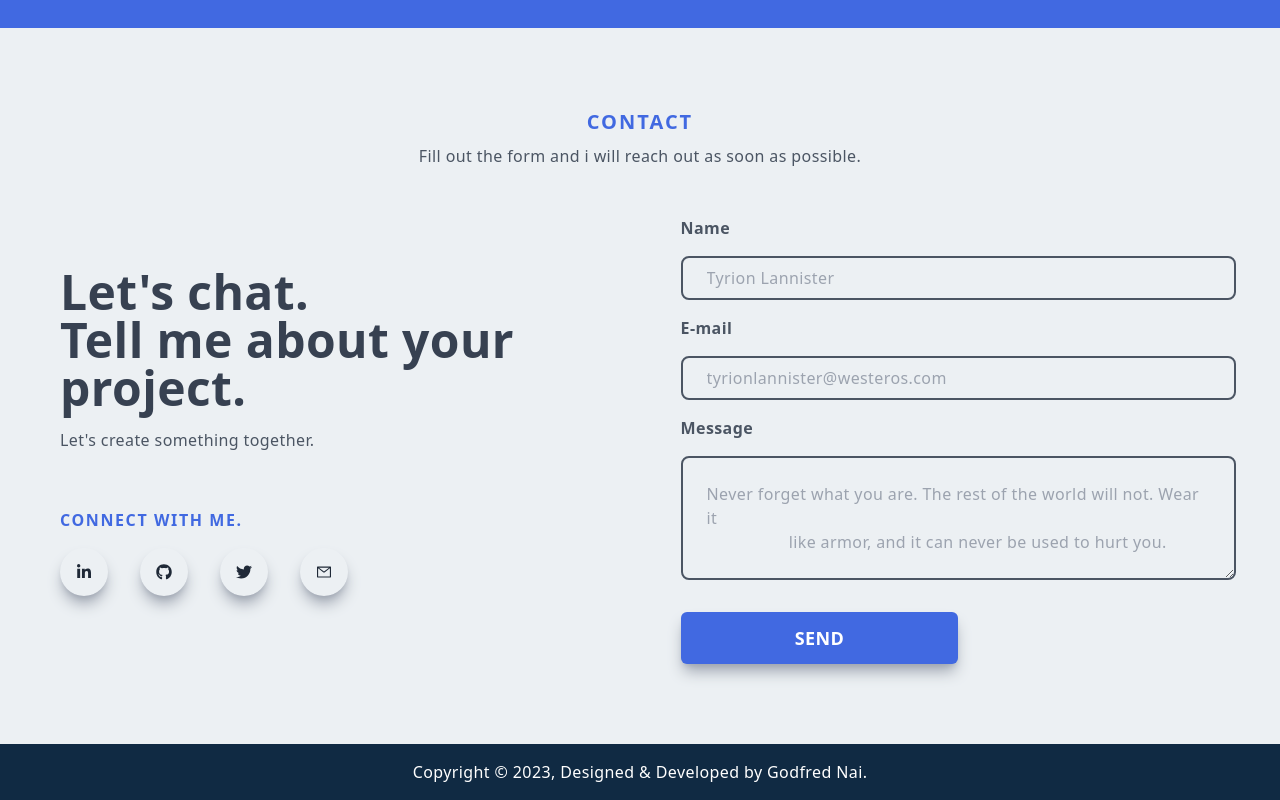
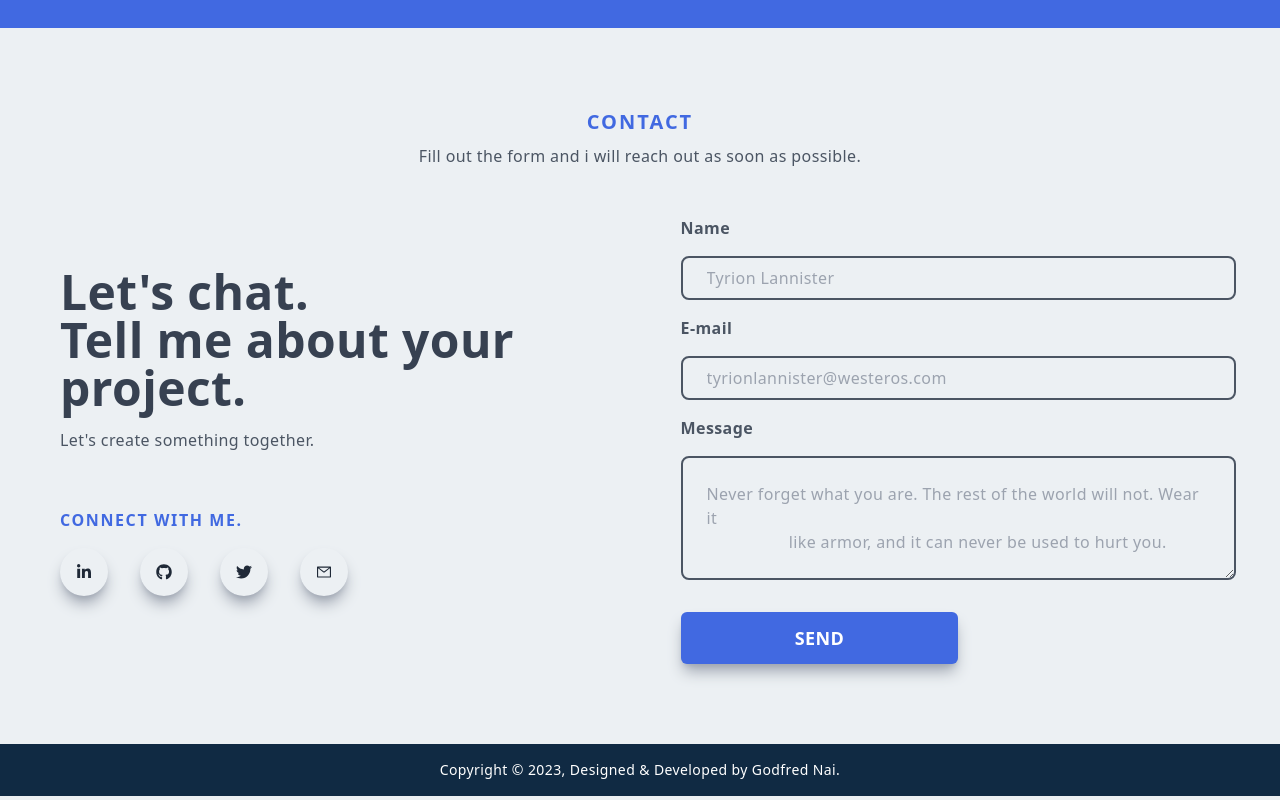
Before and after one commit to naicfc/portfolio, a Next.js app: page / in a window 1280 px wide. Shown: the part 3483-4283 px from the top of the page. Built offline with nearby package versions, Linux system fonts and the light colour scheme.

Commit message:
edited footer text

```diff
--- a/components/Footer.jsx
+++ b/components/Footer.jsx
@@ -4,7 +4,7 @@ const Footer = () => {
   return (
     <footer className="w-full">
       <div className="p-4  bg-[#102A43]">
-        <div className="text-center text-white">
+        <div className="text-center text-white text-sm">
           Copyright &copy; 2023, Designed & Developed by Godfred Nai.
         </div>
       </div>
```
